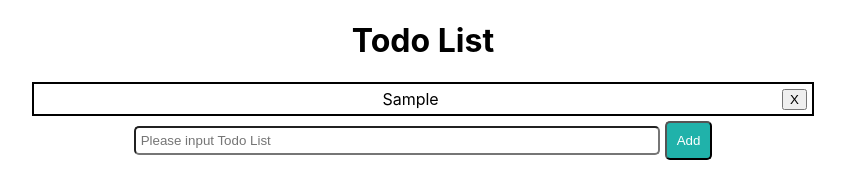
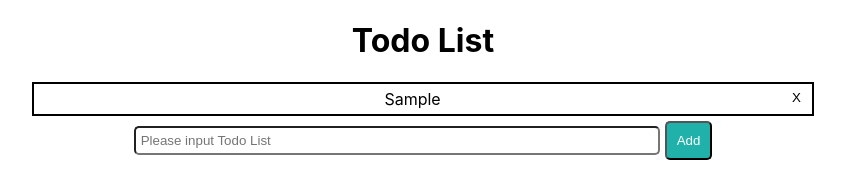
Before and after one commit to anna-tsang/react-todolist, a React (Create React App) app: page / in a window 1280 px wide. Both pictures are taken after typing "Sample" into the empty fields and a click on the input "Add". Shown: the top 179 px of the page, without its empty margins (217-1062 px from the left). Built offline with nearby package versions, Linux system fonts and the light colour scheme.

Commit message:
[react-todolist][Anna] feat: css update delete button

```diff
--- a/src/style/ToDoList.css
+++ b/src/style/ToDoList.css
@@ -43,7 +43,10 @@
 
 .delete-button{
   float: right;
+  border: 0px;
+  background-color: white;
 }
+
 
 .done{
   text-decoration: line-through;
```
